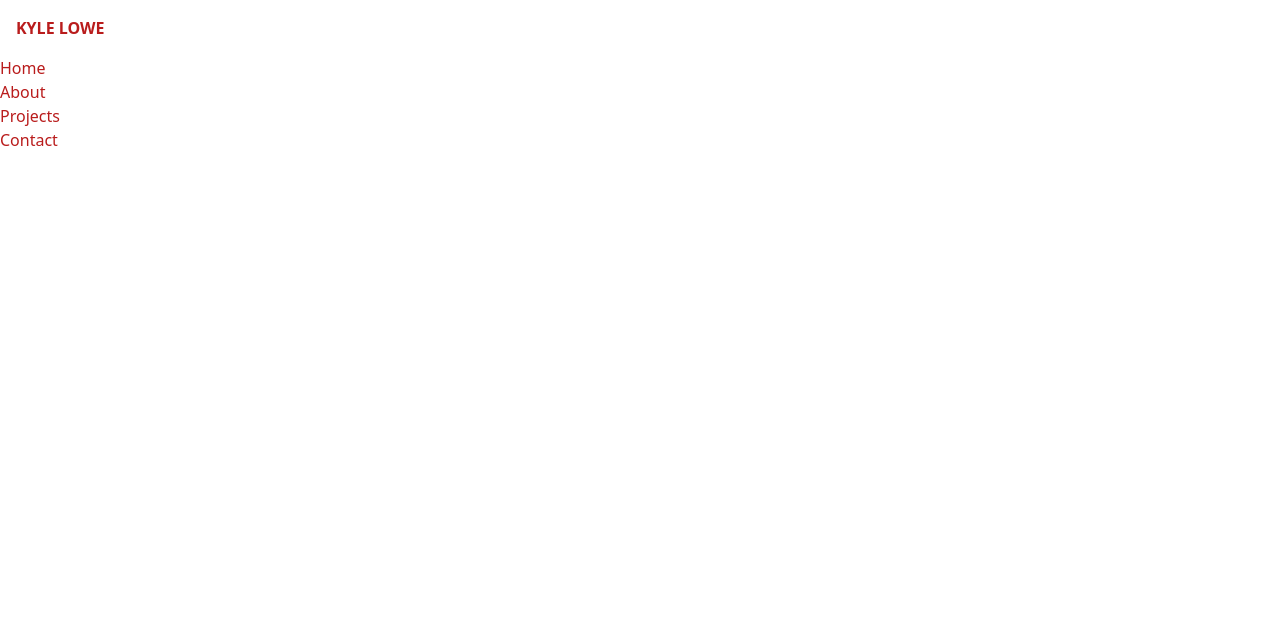
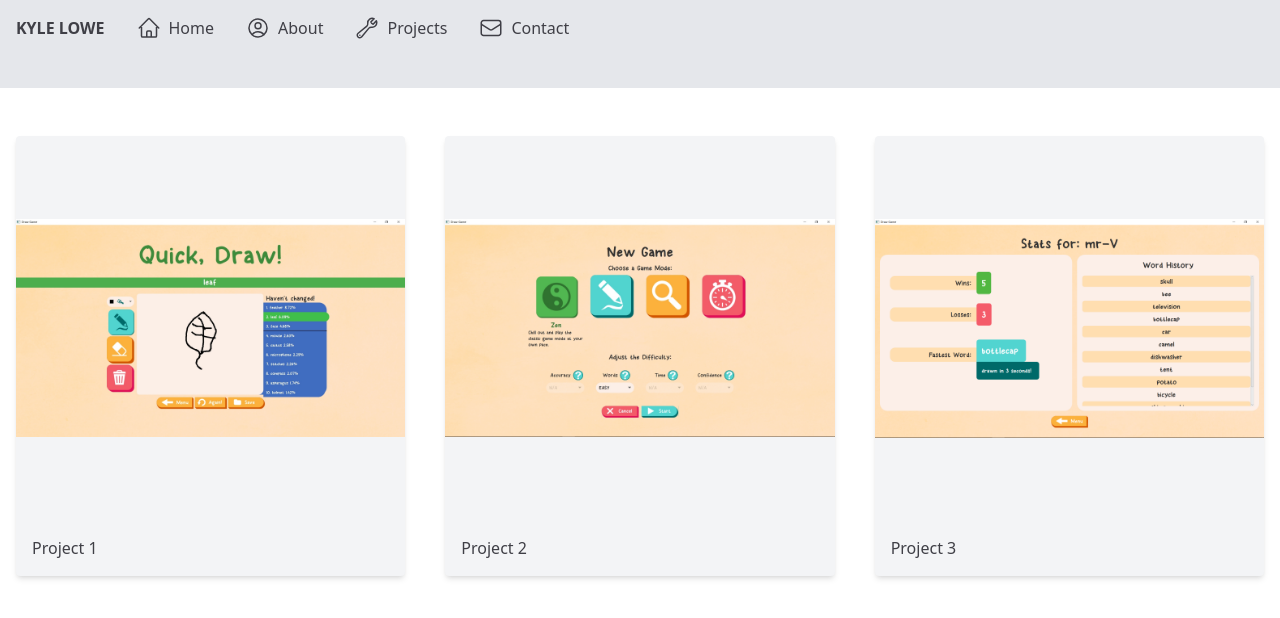
Before and after one commit to shovelkills/Website, a website: page public/index.html in a window 1280 px wide. Drawn offline with Linux system fonts and the light colour scheme.

Commit message:
Created nav bar and project cards
Created a nav bar and also cards for projects that I have done

```diff
--- a/public/index.html
+++ b/public/index.html
@@ -3,41 +3,68 @@
     <meta charset="UTF-8">
     <meta http-equiv="X-UA-Compatible" content="IE=edge">
     <meta name="viewport" content="width=device-width, initial-scale=1.0">
-    <title>Document</title>
+    <title>Kyle Website</title>
     <link rel="stylesheet" href="styles.css">
 </head>
-<body class="text-red-700">
+<body class="text-zinc-700">
     <div><!-- content wrapper-->
         <div>
-            <nav>
-                <div>
-                    <h1 class="font-bold uppercase p-4">
-                        <a href="/">Kyle Lowe</a>
-                    </h1>
-                </div>
-                <ul>
-                    <li>
-                        <a href="#">
+            <nav class="bg-gray-200">
+                <div class="flex">
+                    <div class = "flex justify-start">
+                        <h1 class="font-bold uppercase p-4 justify">
+                            <a href="/">Kyle Lowe</a>
+                        </h1>
+                    </div>
+                    <div class="flex justify-end">
+                        <a href="#" class="navicon">
+                            <svg xmlns="http://www.w3.org/2000/svg" fill="none" viewBox="0 0 24 24" stroke-width="1.5" stroke="currentColor" class="w-6 h-6 mr-2">
+                                <path stroke-linecap="round" stroke-linejoin="round" d="M2.25 12l8.954-8.955c.44-.439 1.152-.439 1.591 0L21.75 12M4.5 9.75v10.125c0 .621.504 1.125 1.125 1.125H9.75v-4.875c0-.621.504-1.125 1.125-1.125h2.25c.621 0 1.125.504 1.125 1.125V21h4.125c.621 0 1.125-.504 1.125-1.125V9.75M8.25 21h8.25" />
+                                </svg>
                             <span> Home </span>
                         </a>
-                    </li>
-                    <li>
-                        <a href="#">
+                        <a href="#" class="navicon">
+                            <svg xmlns="http://www.w3.org/2000/svg" fill="none" viewBox="0 0 24 24" stroke-width="1.5" stroke="currentColor" class="w-6 h-6 mr-2">
+                                <path stroke-linecap="round" stroke-linejoin="round" d="M17.982 18.725A7.488 7.488 0 0012 15.75a7.488 7.488 0 00-5.982 2.975m11.963 0a9 9 0 10-11.963 0m11.963 0A8.966 8.966 0 0112 21a8.966 8.966 0 01-5.982-2.275M15 9.75a3 3 0 11-6 0 3 3 0 016 0z" />
+                                </svg>
                             <span> About</span>
                         </a>
-                    </li>
-                    <li>
-                        <a href="#">
+                        <a href="#" class="navicon">
+                            <svg xmlns="http://www.w3.org/2000/svg" fill="none" viewBox="0 0 24 24" stroke-width="1.5" stroke="currentColor" class="w-6 h-6 mr-2">
+                                <path stroke-linecap="round" stroke-linejoin="round" d="M21.75 6.75a4.5 4.5 0 01-4.884 4.484c-1.076-.091-2.264.071-2.95.904l-7.152 8.684a2.548 2.548 0 11-3.586-3.586l8.684-7.152c.833-.686.995-1.874.904-2.95a4.5 4.5 0 016.336-4.486l-3.276 3.276a3.004 3.004 0 002.25 2.25l3.276-3.276c.256.565.398 1.192.398 1.852z" />
+                                <path stroke-linecap="round" stroke-linejoin="round" d="M4.867 19.125h.008v.008h-.008v-.008z" />
+                                </svg>
                             <span> Projects</span>
                         </a>
-                    </li>
-                    <li>
-                        <a href="#">
+                        <a href="#" class="navicon">
+                            <svg xmlns="http://www.w3.org/2000/svg" fill="none" viewBox="0 0 24 24" stroke-width="1.5" stroke="currentColor" class="w-6 h-6 mr-2">
+                                <path stroke-linecap="round" stroke-linejoin="round" d="M21.75 6.75v10.5a2.25 2.25 0 01-2.25 2.25h-15a2.25 2.25 0 01-2.25-2.25V6.75m19.5 0A2.25 2.25 0 0019.5 4.5h-15a2.25 2.25 0 00-2.25 2.25m19.5 0v.243a2.25 2.25 0 01-1.07 1.916l-7.5 4.615a2.25 2.25 0 01-2.36 0L3.32 8.91a2.25 2.25 0 01-1.07-1.916V6.75" />
+                                </svg>
                             <span> Contact</span>
-                        </a>
-                    </li>
-                </ul>
+                    </div>
+                </div>
             </nav>
+                <div class="mt-8 grid lg:grid-cols-3 gap-10">
+                    <!-- projects wrapper-->
+                    <div class="project">
+                        <img src="img/quickdraw/canvas.jpg" alt="Project 1" class="object-contain h-96 w-192 w-full">
+                        <div class="m-4">
+                            <span>Project 1</span>
+                        </div>
+                    </div>
+                    <div class="project">
+                        <img src="img/quickdraw/gamemode.jpg" alt="Project 2" class="object-contain h-96 w-192 w-full">
+                        <div class="m-4">
+                            <span>Project 2</span>
+                        </div>
+                    </div>
+                    <div class="project">
+                        <img src="img/quickdraw/stats.jpg" alt="Project 2" class="object-contain h-96 w-192 w-full">
+                        <div class="m-4">
+                            <span>Project 3</span>
+                        </div>
+                    </div>
+                </div>
         </div>
         <main>
 
--- a/src/styles.css
+++ b/src/styles.css
@@ -1,3 +1,10 @@
 @tailwind base;
 @tailwind components;
 @tailwind utilities;
+
+.project{
+    @apply bg-gray-100 rounded overflow-hidden shadow-md
+}
+.navicon{
+    @apply p-4 flex justify-end
+}
```
Also changed, not shown: public/img/quickdraw/canvas.jpg (added), public/img/quickdraw/gamemode.jpg (added), public/img/quickdraw/homepage.jpg (added), public/img/quickdraw/profilecration.jpg (added), public/img/quickdraw/stats.jpg (added), public/styles.css.
